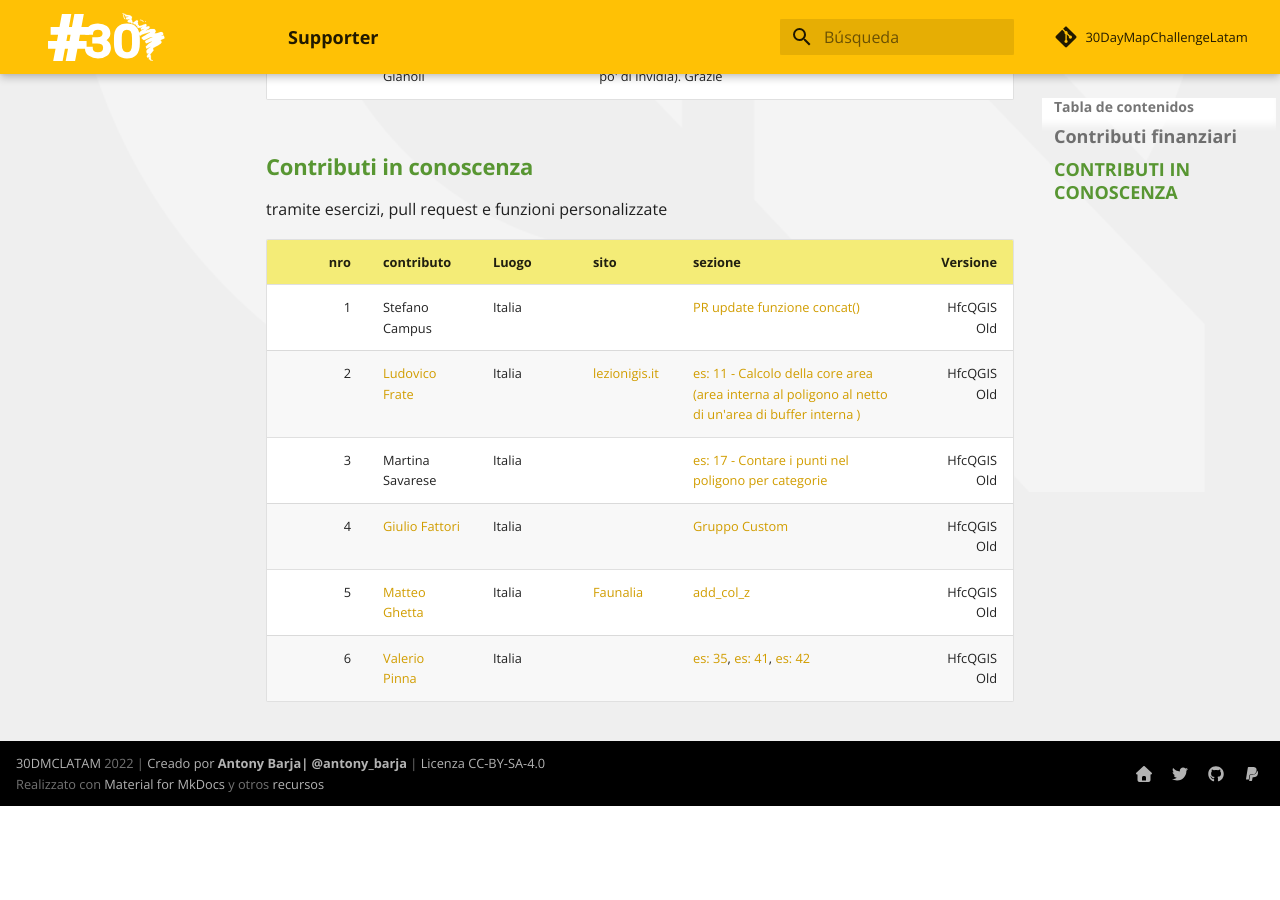
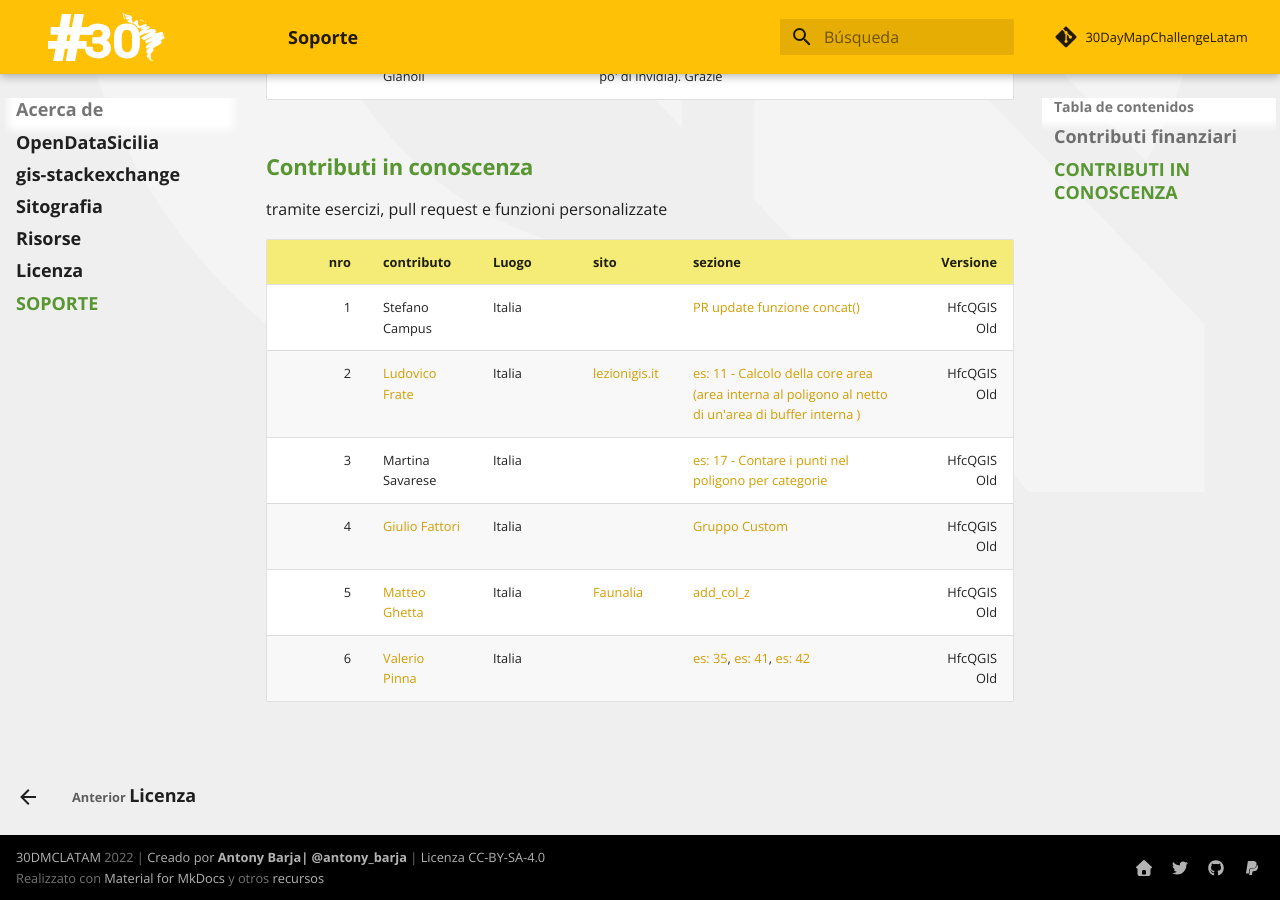
Before and after one commit to ambarja/30daymapchallengelatam, an MkDocs documentation site: the page built from docs/supporter.md, in a window 1280 px wide and 900 px high, scrolled down 1115 px. Built offline with MkDocs 1.6.1 and Material for MkDocs 9.7.7, drawn with Linux system fonts in a browser that asks for light colours; some web fonts are replaced; comment, search, counter and statistics services are not loaded; before the commit the page ends 1921 px from its top, so only the background shows below that; some of the changed lines change nothing that is shown.

Commit message:
update flyer

```diff
--- a/mkdocs.yml
+++ b/mkdocs.yml
@@ -127,6 +127,6 @@
         - Sitografia: sitografia_field_calc.md
         - Risorse: risorse.md
         - Licenza: LICENSE_my.md
-        - Soporte: suppoter.md
+        - Soporte: supporter.md
     # - Webmaster: webmaster/gbvitrano.md
   # - Tags: tags.md
```
